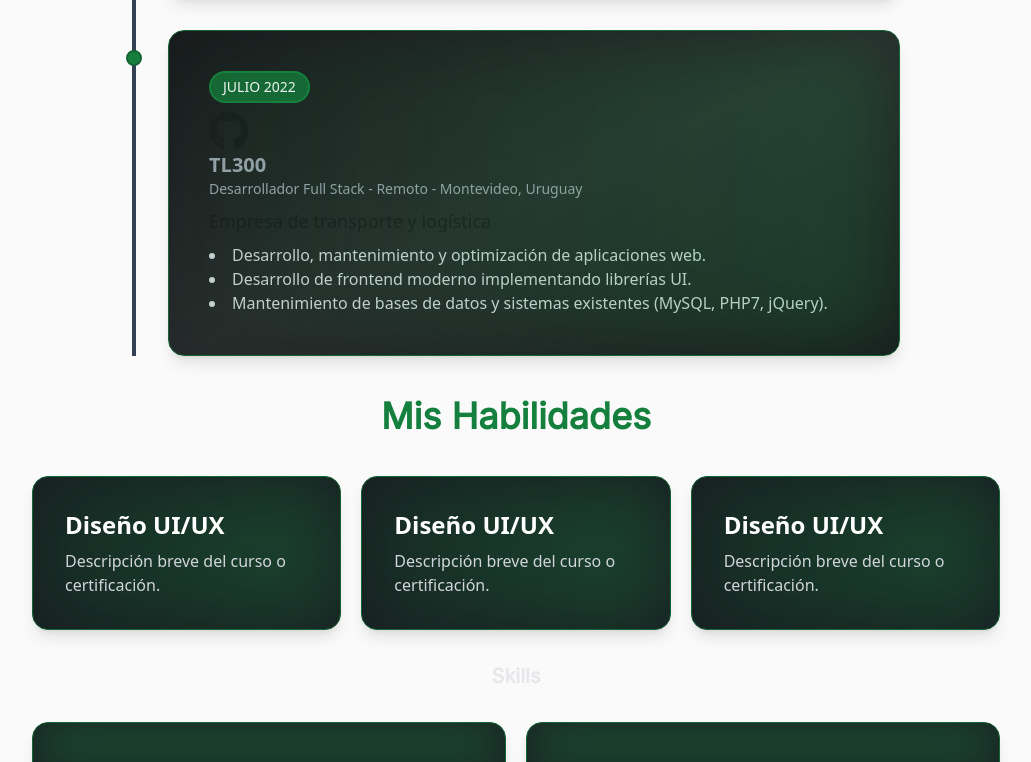
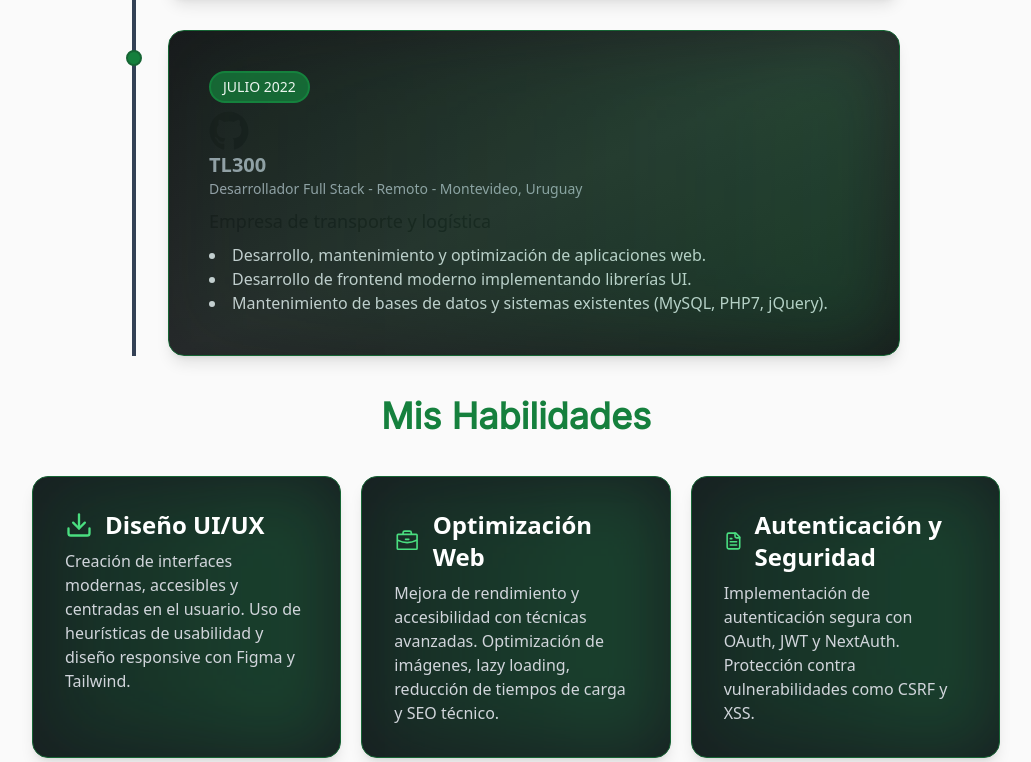
Before and after one commit to DilanGerber/portfolio-dilan, a Next.js app: page / in a window 1280 px wide. Shown: the part 2038-2800 px from the top of the page, without its empty margins (124-1155 px from the left). Built offline with nearby package versions, Linux system fonts and the light colour scheme.

Commit message:
contenido de skills en Skills

```diff
--- a/src/components/home/Skills.jsx
+++ b/src/components/home/Skills.jsx
@@ -1,4 +1,21 @@
+import IconBriefcase from '@/icons/IconBriefcase'
+import IconCV from '@/icons/IconCV'
+import IconDownload from '@/icons/IconDownload'
+import { technologyIcons } from '@/lib/technologyIcons';
 import React from 'react'
+
+const mainTechnologies = ["Next.js", "Node.js", "Express", "MongoDB", "JavaScript", "Tailwind CSS"];
+
+const softSkills = [
+  "Trabajo en equipo",
+  "Resolución de problemas",
+  "Comunicación efectiva",
+  "Adaptabilidad",
+  "Pensamiento crítico",
+  "Creatividad",
+  "Autodidacta",
+  "Gestión del tiempo",
+];
 
 const Skills = () => {
   return (
@@ -20,40 +37,72 @@ const Skills = () => {
   </ol>
 </div> */}
 
-      <div className=' grid grid-cols-1 md:grid-cols-3 gap-5 mt-10'>
-        <div className="relative group w-full max-w-md p-8 rounded-2xl bg-zinc-925 overflow-hidden shadow-lg transition-all duration-500 border border-green-800 hover:border-green-600 ">
+      <div className=' grid grid-cols-1 sm:grid-cols-2 md:grid-cols-3 gap-5 mt-10'>
+      <div className="relative group w-full p-8 rounded-2xl bg-zinc-925 overflow-hidden shadow-lg transition-all duration-500 border border-green-800 hover:border-green-600 ">
     <div className="absolute inset-0 bg-gradient-to-r from-green-700/40 to-green-500/60 blur-2xl opacity-40 transition-all duration-500 group-hover:rotate-6 group-hover:scale-110 group-hover:opacity-80"></div>
     <div className="relative z-10 text-white">
+      <div className="flex items-center gap-3">
+        <IconDownload className="text-green-400 w-7 h-7" />
         <h2 className="text-2xl font-bold">Diseño UI/UX</h2>
-            <p className="text-gray-300 mt-2">Descripción breve del curso o certificación.</p>
+      </div>
+      <p className="text-gray-300 mt-2">
+        Creación de interfaces modernas, accesibles y centradas en el usuario. Uso de heurísticas de usabilidad y diseño responsive con Figma y Tailwind.
+      </p>
     </div>
   </div>
-        <div className="relative group w-full max-w-md p-8 rounded-2xl bg-zinc-925 overflow-hidden shadow-lg transition-all duration-500 border border-green-800 hover:border-green-600 ">
+  <div className="relative group w-full p-8 rounded-2xl bg-zinc-925 overflow-hidden shadow-lg transition-all duration-500 border border-green-800 hover:border-green-600 ">
     <div className="absolute inset-0 bg-gradient-to-r from-green-700/40 to-green-500/60 blur-2xl opacity-40 transition-all duration-500 group-hover:rotate-6 group-hover:scale-110 group-hover:opacity-80"></div>
     <div className="relative z-10 text-white">
-            <h2 className="text-2xl font-bold">Diseño UI/UX</h2>
-            <p className="text-gray-300 mt-2">Descripción breve del curso o certificación.</p>
+      <div className="flex items-center gap-3">
+        <IconBriefcase className="text-green-400 w-7 h-7" />
+        <h2 className="text-2xl font-bold">Optimización Web</h2>
+      </div>
+      <p className="text-gray-300 mt-2">
+        Mejora de rendimiento y accesibilidad con técnicas avanzadas. Optimización de imágenes, lazy loading, reducción de tiempos de carga y SEO técnico.
+      </p>
     </div>
   </div>
-        <div className="relative group w-full max-w-md p-8 rounded-2xl bg-zinc-925 overflow-hidden shadow-lg transition-all duration-500 border border-green-800 hover:border-green-600 ">
+  <div className="relative group w-full p-8 rounded-2xl bg-zinc-925 overflow-hidden shadow-lg transition-all duration-500 border border-green-800 hover:border-green-600 ">
     <div className="absolute inset-0 bg-gradient-to-r from-green-700/40 to-green-500/60 blur-2xl opacity-40 transition-all duration-500 group-hover:rotate-6 group-hover:scale-110 group-hover:opacity-80"></div>
     <div className="relative z-10 text-white">
-            <h2 className="text-2xl font-bold">Diseño UI/UX</h2>
-            <p className="text-gray-300 mt-2">Descripción breve del curso o certificación.</p>
+      <div className="flex items-center gap-3">
+        <IconCV className="text-green-400 w-7 h-7" />
+        <h2 className="text-2xl font-bold">Autenticación y Seguridad</h2>
+      </div>
+      <p className="text-gray-300 mt-2">
+        Implementación de autenticación segura con OAuth, JWT y NextAuth. Protección contra vulnerabilidades como CSRF y XSS.
+      </p>
     </div>
   </div>
       </div>
       <h3 className="text-lg lg:text-xl font-bold font-inter text-gray-200 text-center my-8">Skills</h3>
       <div className=' grid grid-cols-1 md:grid-cols-2 gap-5 my-5'>
-        <div className="relative p-10 rounded-2xl bg-zinc-925 overflow-hidden shadow-lg transition-all duration-500 group  border border-green-800 hover:border-green-600">
+      <div className="relative p-10 rounded-2xl bg-zinc-925 overflow-hidden shadow-lg transition-all duration-500 group border border-green-800 hover:border-green-600">
       <div className="absolute top-0 left-0 w-full h-1/2 bg-gradient-to-b from-green-500/40 to-transparent blur-xl transition-all duration-500 ease-in-out group-hover:h-full"></div>
-          <h3 className="text-lg lg:text-xl font-bold font-inter text-gray-200 text-center">Mi Stack Principal</h3>
-          <h2 className="relative text-white text-2xl font-bold">Hover Expand Gradient</h2>
+
+      <h3 className=" relative text-lg lg:text-xl font-bold font-inter text-white text-center">Mi Stack Principal</h3>
+
+      <div className="relative flex justify-center gap-x-16 gap-y-8 mt-8 flex-wrap">
+        {mainTechnologies.map((tech) => (
+          <div key={tech} className="flex flex-col items-center">
+            <img src={technologyIcons[tech]} alt={tech} className="w-12 h-12" />
+            <span className="text-gray-300 text-sm mt-2">{tech}</span>
+          </div>
+        ))}
+      </div>
     </div>
     <div className="relative p-10 rounded-2xl bg-zinc-925 overflow-hidden shadow-lg transition-all duration-500 group border border-green-800 hover:border-green-600">
       <div className="absolute top-0 left-0 w-full h-1/2 bg-gradient-to-b from-green-500/40 to-transparent blur-xl transition-all duration-500 ease-in-out group-hover:h-full"></div>
-          <h3 className="text-lg lg:text-xl font-bold font-inter text-gray-200 text-center">Soft Skills</h3>
-          <h2 className="relative text-white text-2xl font-bold">Hover Expand Gradient</h2>
+
+      <h3 className="relative text-lg lg:text-xl font-bold font-inter text-white text-center">Soft Skills</h3>
+
+      <div className="flex flex-wrap justify-center gap-3 mt-5">
+        {softSkills.map((skill, index) => (
+          <span key={index} className="bg-green-700/20 text-green-400 px-4 py-2 rounded-lg text-sm font-medium border border-green-500/50">
+            {skill}
+          </span>
+        ))}
+      </div>
     </div>
       </div>
       <h3 className="text-lg lg:text-xl font-bold font-inter text-gray-200 text-center my-8">Otras Tecnologias que utilice</h3>
```
Lines whose indentation alone changed are shown as unchanged.
